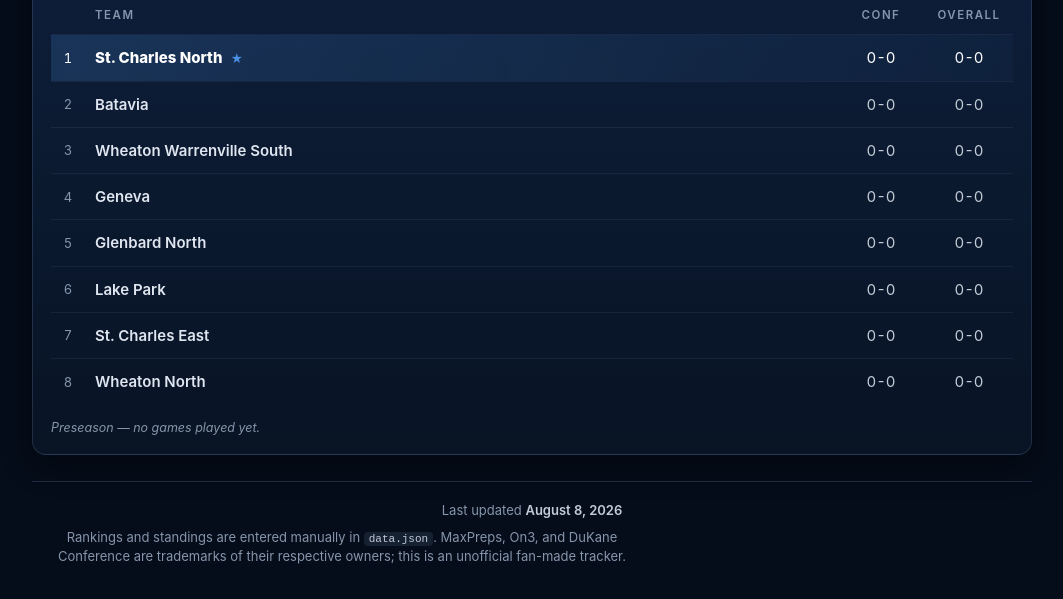
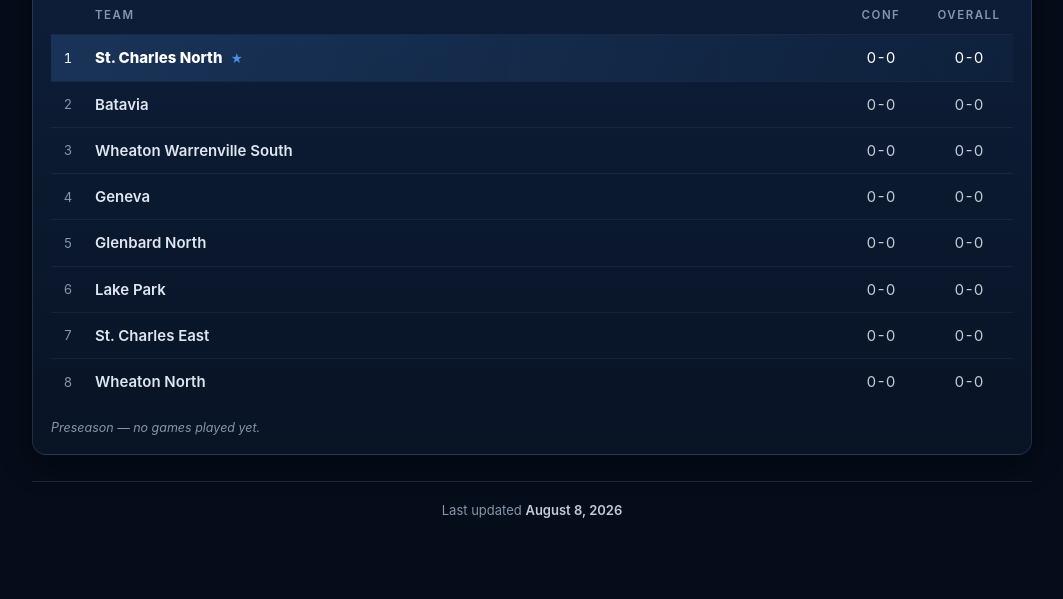
Before and after one commit to cleeper007/scn-football-tracker, a plain HTML site: page index.html in a window 1280 px wide. Shown: the part 1125-1724 px from the top of the page, without its empty margins (108-1171 px from the left). After the commit the page ends 1685 px from the top, so only its background shows below. Drawn offline with Linux system fonts and the light colour scheme.

Commit message:
Drop the footer disclaimer, leaving only the last-updated line
Co-Authored-By: Claude Opus 5 <noreply@anthropic.com>

```diff
--- a/index.html
+++ b/index.html
@@ -84,7 +84,6 @@
 
   <footer class="foot">
     <p>Last updated <strong id="updated">&mdash;</strong></p>
-    <p class="fine">Rankings and standings are entered manually in <code>data.json</code>. MaxPreps, On3, and DuKane Conference are trademarks of their respective owners; this is an unofficial fan-made tracker.</p>
   </footer>
 
 </main>
--- a/styles.css
+++ b/styles.css
@@ -175,13 +175,8 @@ body{
 
 /* ---------- FOOTER ---------- */
 .foot{margin-top:26px;padding-top:18px;border-top:1px solid var(--line);text-align:center}
-.foot p{margin:0 0 8px;font-size:13px;color:var(--muted)}
+.foot p{margin:0;font-size:13px;color:var(--muted)}
 .foot strong{color:var(--silver);font-weight:600}
-.fine{font-size:11.5px;line-height:1.5;max-width:620px;margin:0 auto;color:#6b7a90}
-.fine code{
-  background:rgba(140,170,215,.12);padding:1px 5px;border-radius:4px;
-  font-size:11px;color:var(--silver);
-}
 
 @media (max-width:560px){
   .wrap{padding:20px 14px 32px}
```
